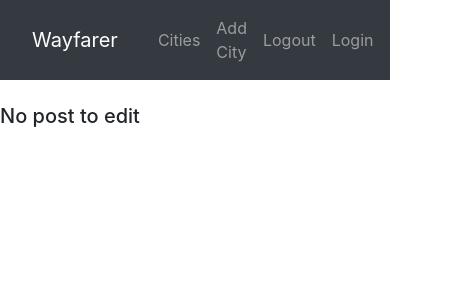
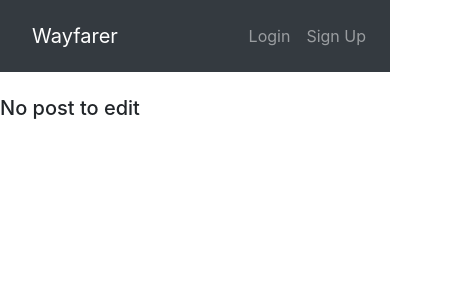
Before and after one commit to alexnazarian1/wayfarer-client, a React (Create React App) app: page /posts/1/edit in a window 390 px wide. Shown: the top 300 px of the page, 450 px wide, since content can reach past the window. Built offline with nearby package versions, Linux system fonts and the light colour scheme; no server answers.

Commit message:
Navbar links are responsive to auth

```diff
--- a/src/App.js
+++ b/src/App.js
@@ -85,6 +85,7 @@ class App extends React.Component {
           handleLogin={this.handleLogin}
           storeLogin={this.storeLogin}
           logout={this.clearLogin}
+          auth={this.state.auth}
           />
         <main>
         {this.state.error ? <h1>{this.state.error}</h1> : ''}
--- a/src/components/Login.js
+++ b/src/components/Login.js
@@ -57,7 +57,7 @@ class Login extends React.Component {
                 <Row>
                     <Col className="post-actions">
                         <Button className="post-submit" type="submit" variant="primary">
-                            Submit
+                            Login
                         </Button>
                     </Col>
                 </Row>
--- a/src/components/NavBar.js
+++ b/src/components/NavBar.js
@@ -3,44 +3,45 @@ import { Container, Navbar, Nav, Button } from "react-bootstrap";
 import { NavLink } from "react-router-dom";
 
 function NavBar(props) {
-
-
+  if (props.auth.user) {
     return (
       <Navbar bg="dark" variant="dark" className="mb-4">
         <Container>
           <NavLink className="nav-link" exact to="/"><Navbar.Brand>Wayfarer</Navbar.Brand></NavLink>
             <Nav className="ml-auto">
-
               <NavLink className="nav-link" to="/cities">
                 Cities
               </NavLink>
-
               <NavLink className="nav-link" to="/...">
                 Add City
               </NavLink>
-
               <p className="nav-action nav-link" onClick={props.logout}>
                 Logout
               </p>
-
+            </Nav>
+        </Container>
+      </Navbar>
+    )} else {
+        return (
+          <Navbar bg="dark" variant="dark" className="mb-4">
+            <Container>
+              <NavLink className="nav-link" exact to="/"><Navbar.Brand>Wayfarer</Navbar.Brand></NavLink>
+                <Nav className="ml-auto">
                   <p className="nav-action nav-link" onClick={props.handleShow}>
                       Login
                   </p>
-
                   <p className="nav-action nav-link" onClick={props.handleShow}>
-            Signup
+                    Sign Up
                   </p>
-
-
-        </Nav>
-      </Container>
                   <LoginSignupModal
                     show={props.loginModalShow}
                     handleClose={props.handleClose}
                     handleLogin={props.handleLogin}
                     storeLogin={props.storeLogin} />
+                </Nav>
+            </Container>
           </Navbar>
-  );
+        )}
 }
 
 export default NavBar;
--- a/src/components/Signup.js
+++ b/src/components/Signup.js
@@ -66,7 +66,7 @@ class Signup extends React.Component {
     render() {
         return (
             <Form onSubmit={this.handleSubmit}>
-                <h2><strong>Signup</strong></h2>
+                <h2><strong>Sign Up</strong></h2>
                 <Form.Group controlId="user">
                     <Form.Label>Username</Form.Label>
                     <Form.Control
@@ -120,7 +120,7 @@ class Signup extends React.Component {
                 <Row>
                     <Col className="post-actions">
                         <Button className="post-submit" type="submit" variant="primary">
-                            Submit
+                            Sign Up
                         </Button>
                     </Col>
                 </Row>
```
Lines whose indentation alone changed are shown as unchanged.
